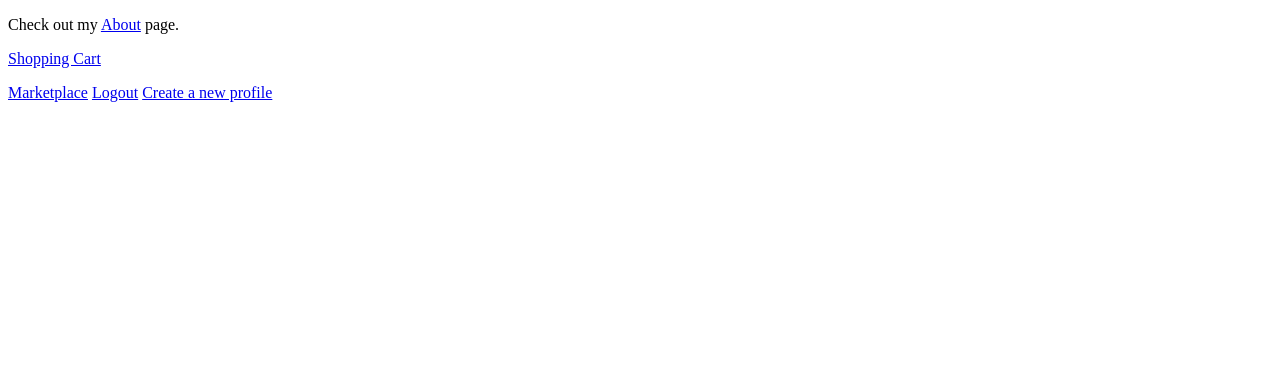
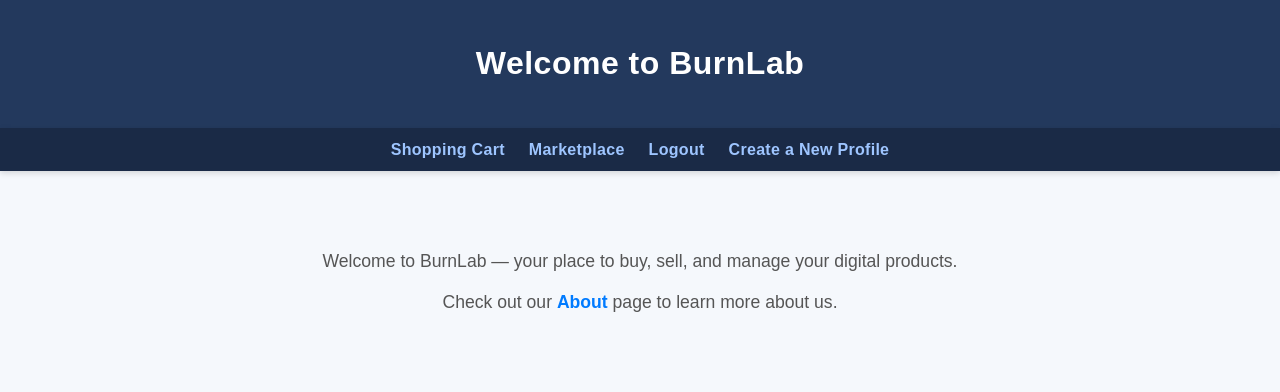
Before and after one commit to MaddoxHodges/SE_E-Commerce_Project, a Django app: template letsLearn/templates/buyerHome.html in a window 1280 px wide. Shown: the top 392 px of the page. Run offline with Django 5.2, Linux system fonts and the light colour scheme; the template is opened without the code that fills it, so the values that code supplies are empty.

Commit message:
buyer Homepage for after login created

```diff
--- a/letsLearn/templates/buyerHome.html
+++ b/letsLearn/templates/buyerHome.html
@@ -1,18 +1,107 @@
 <!DOCTYPE html>
 <html lang="en">
 <head>
-    <meta charset="UTF-8">
-    <meta name="viewport" content="width=device-width, initial-scale=1.0">
-    <title>Welcome to Burnlab</title>
+  <meta charset="UTF-8">
+  <meta name="viewport" content="width=device-width, initial-scale=1.0">
+  <title>Welcome to BurnLab</title>
+
+  <style>
+    :root {
+      --burn-dark: #1a2a46;
+      --burn-mid: #23395d;
+      --burn-accent: #007bff;
+      --burn-light: #9ec5ff;
+      --burn-bg: #f5f8fc;
+    }
+
+    body {
+      background: var(--burn-bg);
+      color: #2b2b2b;
+      font-family: "Source Sans Pro", sans-serif;
+      margin: 0;
+    }
+
+    header {
+      background: var(--burn-mid);
+      color: #fff;
+      text-align: center;
+      padding: 1.5rem 0;
+      letter-spacing: 0.5px;
+      box-shadow: 0 2px 8px rgba(0, 0, 0, 0.2);
+    }
+
+    nav {
+      background: var(--burn-dark);
+      display: flex;
+      justify-content: center;
+      flex-wrap: wrap;
+      gap: 1.5rem;
+      padding: 0.8rem 1rem;
+      box-shadow: 0 2px 6px rgba(0, 0, 0, 0.15);
+    }
+
+    nav a {
+      color: var(--burn-light);
+      text-decoration: none;
+      font-weight: 600;
+      letter-spacing: 0.3px;
+      font-size: 1rem;
+      transition: color 0.25s ease;
+    }
+
+    nav a:hover {
+      color: #fff;
+    }
+
+    main {
+      text-align: center;
+      margin: 80px auto;
+      max-width: 800px;
+    }
+
+    main h2 {
+      color: var(--burn-mid);
+      font-size: 2rem;
+      margin-bottom: 10px;
+    }
+
+    main p {
+      color: #555;
+      font-size: 1.1rem;
+      margin-bottom: 20px;
+    }
+
+    main a {
+      color: var(--burn-accent);
+      text-decoration: none;
+      font-weight: 600;
+    }
+
+    main a:hover {
+      color: #0056b3;
+      text-decoration: underline;
+    }
+
+  </style>
 </head>
+
 <body>
-    <p>Check out my <a href="/about">About</a> page.</p>
-<nav>
-    <a href="/cart">Shopping Cart</a></p>
+  <header>
+    <h1>Welcome to BurnLab</h1>
+  </header>
+
+  <nav>
+    <a href="/cart">Shopping Cart</a>
     <a href="/marketplace">Marketplace</a>
     <a href="/logout">Logout</a>
-    <a href="/createProfile">Create a new profile</a>
+    <a href="/createProfile">Create a New Profile</a>
+  </nav>
 
-</nav>
+  <main>
+
+    <p>Welcome to BurnLab — your place to buy, sell, and manage your digital products.</p>
+    <p>Check out our <a href="/about">About</a> page to learn more about us.</p>
+  </main>
+
 </body>
 </html>
```
